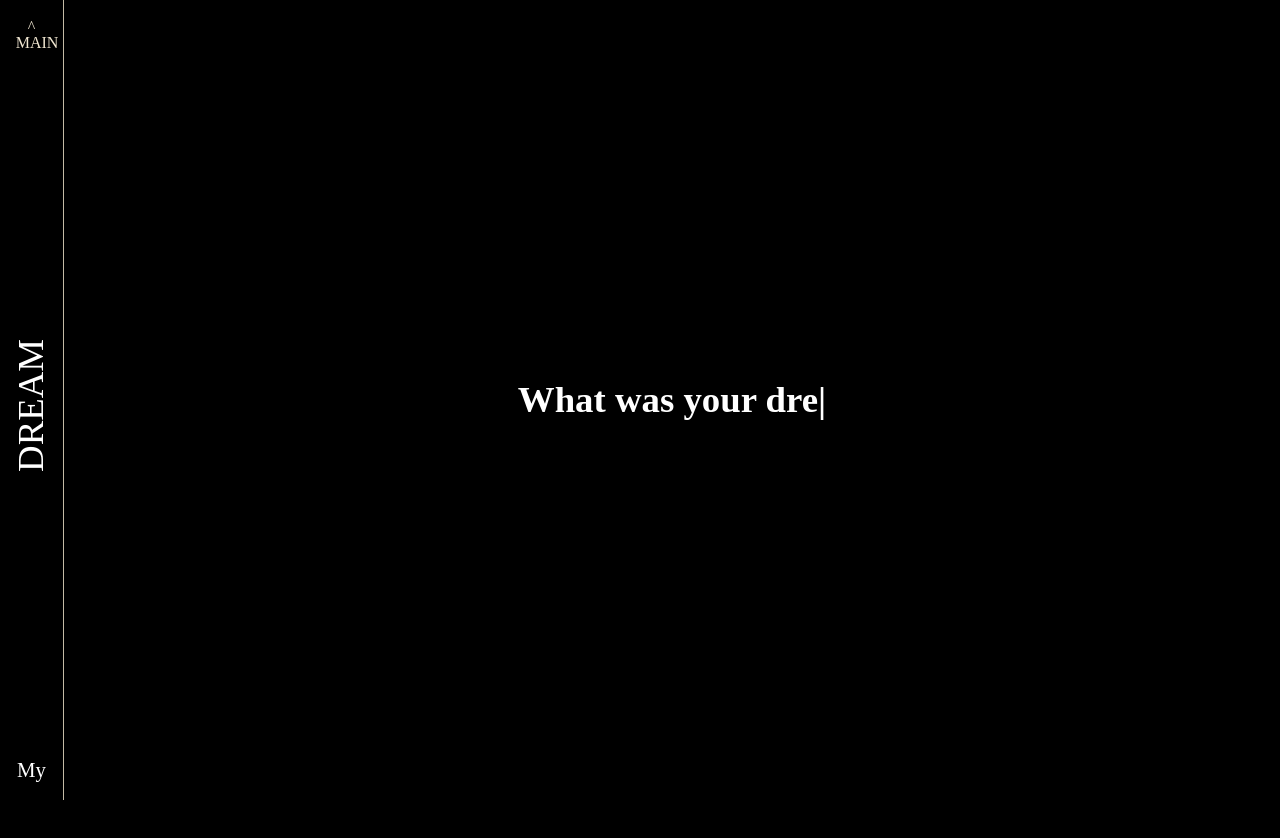
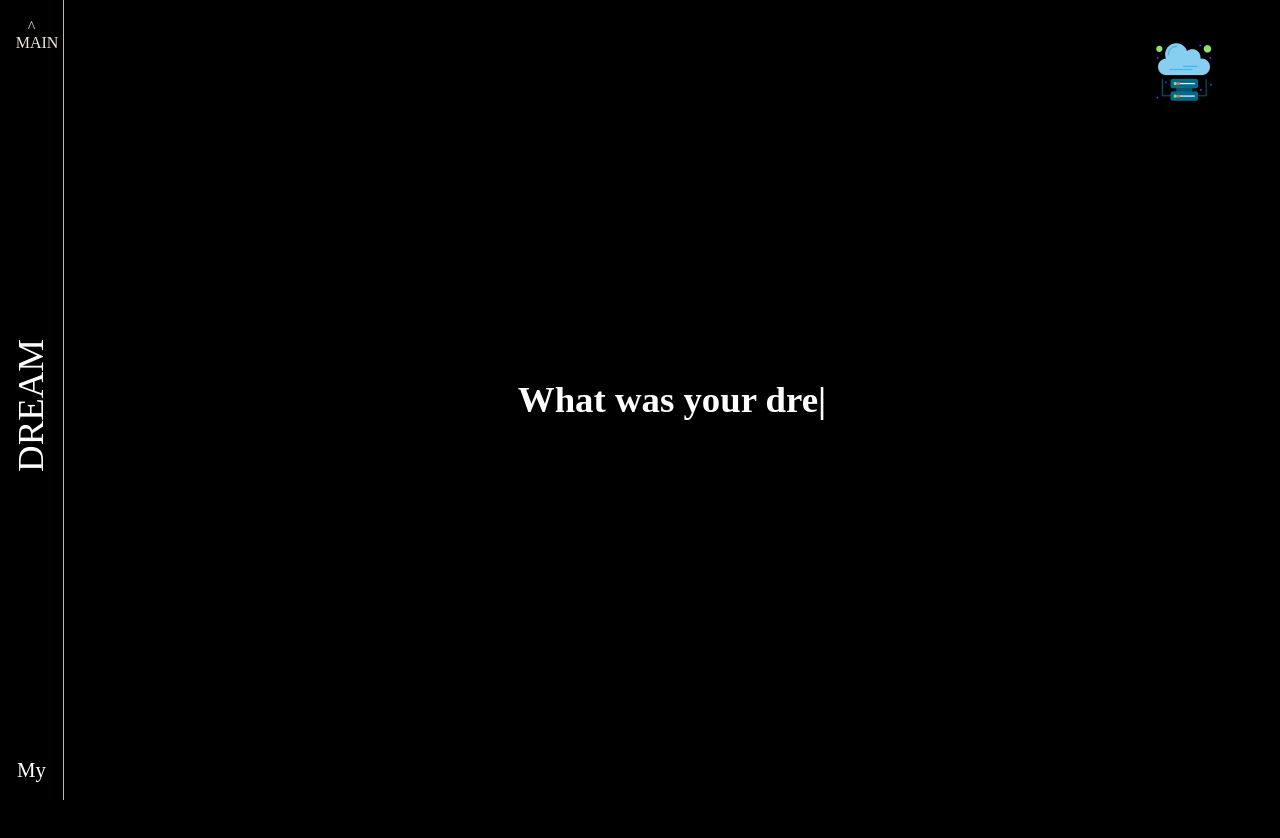
Before and after one commit to SMin1620/IN_A_DREAM, a React (Create React App) app in the folder front/: page /Main in a window 1280 px wide. Shown: the top 838 px of the page. Built offline with nearby package versions, Linux system fonts and the light colour scheme; no server answers; a web font is replaced by a local one.

Commit message:
feat: cloudBar

```diff
--- a/front/src/pages/MainPage.tsx
+++ b/front/src/pages/MainPage.tsx
@@ -8,14 +8,15 @@ import MainFourth from "../components/layout/MainFourth";
 import MainFifth from "../components/layout/MainFifth";
 import MainSixth from "../components/layout/MainSixth";
 import { useMediaQuery } from "react-responsive";
-// import useMousePosition from "../hooks/useMousPosition";
-// import MouseCursor from "../components/features/MouseCursor/MouseCursor";
+import CloudBar from "../assets/image/cloudBar.png";
+import { useNavigate } from "react-router-dom";
 
 import "./styles/MainPage.css";
 
 const MainPage = () => {
   const [showIntro, setShowIntro] = useState(true);
   const [bgColor, setBgColor] = useState("black");
+  const navigate = useNavigate();
 
   const isMobileView = useMediaQuery({
     query: "(max-width: 768px)",
@@ -58,6 +59,14 @@ const MainPage = () => {
       }}
     >
       {!showIntro && <NavBar />}
+      {!showIntro && (
+        <img
+          src={CloudBar}
+          alt="Cloud Bar"
+          className="cloud-bar"
+          onClick={() => navigate("/cloud")}
+        />
+      )}
       {/* 네브바 옆에 중앙정렬을 위해 마진레프트 네브바 만큼줬씀다 */}
       <div style={{ marginLeft: !showIntro && !isMobileView ? "4rem" : "0" }}>
         {showIntro ? <MainPageIntro /> : <MainStart />}
--- a/front/src/pages/styles/MainPage.css
+++ b/front/src/pages/styles/MainPage.css
@@ -28,3 +28,13 @@
 * {
   cursor: url("../../assets/logo/cursor2.png") 14 14, auto;
 }
+
+.cloud-bar {
+  position: fixed;
+  right: 5%;
+  top: 5%;
+  cursor: pointer;
+  width: 5%;
+  height: auto;
+  z-index: 999;
+}
```
Also changed, not shown: front/src/assets/image/cloudBar.png (added).
